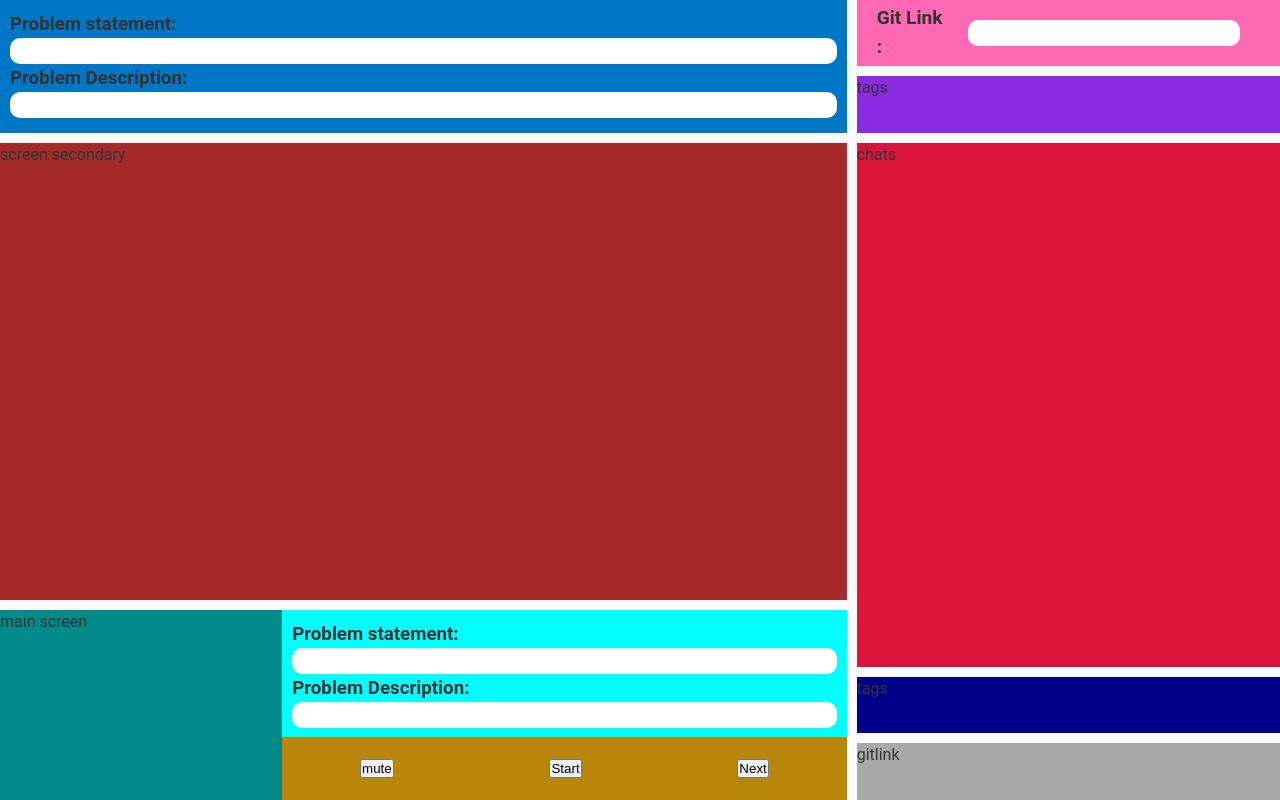
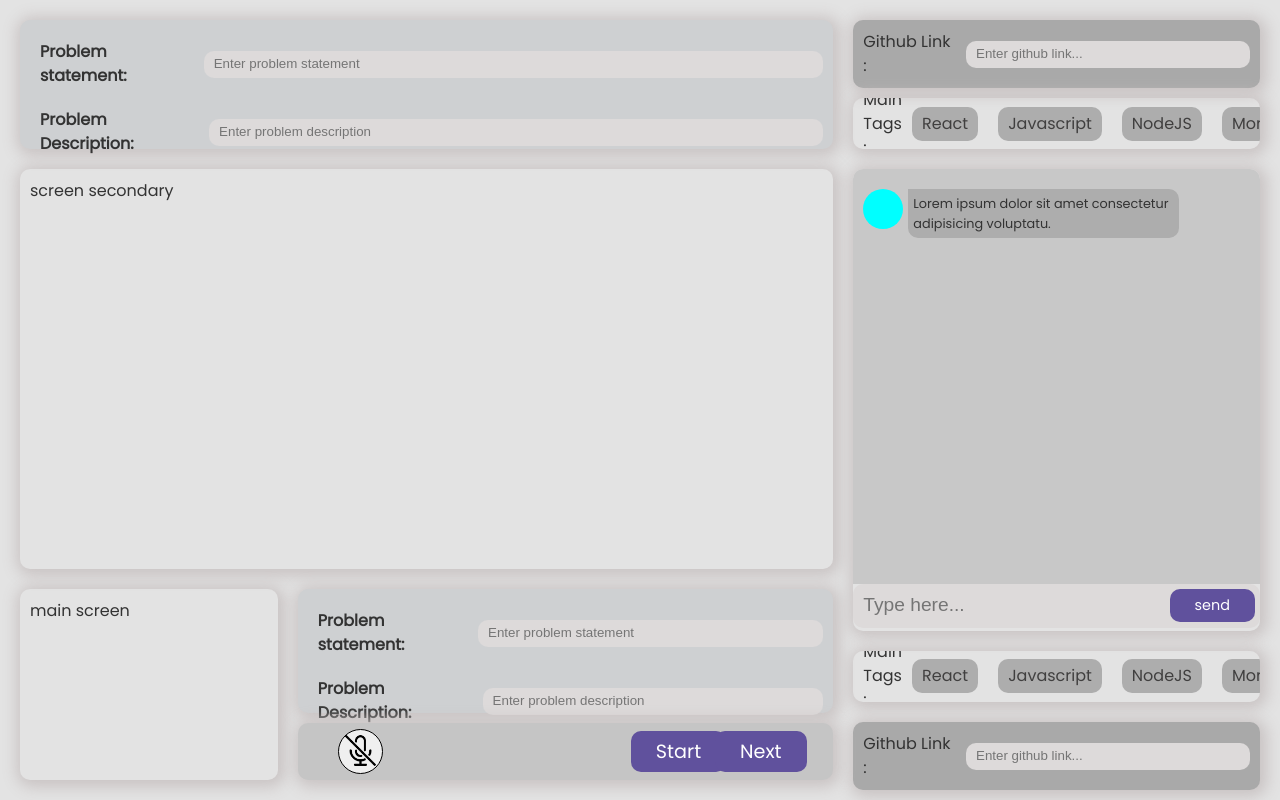
Before and after one commit to iamrahul25/debugMyCode, a React (Create React App) app in the folder client/: page / in a window 1280 px wide. Built offline with nearby package versions, Linux system fonts and the light colour scheme.

Commit message:
04-05-23 screen v-1.1

```diff
--- a/client/src/App.js
+++ b/client/src/App.js
@@ -2,11 +2,7 @@ import "./App.css";
 import Screens from "./pages/Screens";
 
 function App() {
-  return (
-    <div className="App">
-      <Screens />
-    </div>
-  );
+  return <Screens />;
 }
 
 export default App;
--- a/client/src/index.css
+++ b/client/src/index.css
@@ -1,3 +1,4 @@
+@import url("https://fonts.googleapis.com/css2?family=Poppins&display=swap");
 * {
   margin: 0;
   padding: 0;
@@ -5,7 +6,7 @@
 }
 
 body {
-  font-family: "Roboto", sans-serif;
+  font-family: "Poppins", sans-serif;
   font-size: 16px;
   line-height: 1.5;
   color: #333;
--- a/client/src/pages/Screens.jsx
+++ b/client/src/pages/Screens.jsx
@@ -1,49 +1,112 @@
-import React from "react";
+import React, { useState } from "react";
 import "../styles/screen.css";
+import muteBtn from "../img/microphone.png";
 
 const Screens = () => {
+  const [tags, setTags] = useState([
+    "React",
+    "Javascript",
+    "NodeJS",
+    "MongoDB",
+  ]);
   return (
     <div className="screens">
       <div className="prblm-div">
         <div className="prblm">
           <h3>Problem statement:</h3>
-          <input type="text" className="input-style" />
+          <input
+            type="text"
+            className="input-style"
+            placeholder="Enter problem statement"
+          />
         </div>
         <div className="prblm">
           <h3>Problem Description:</h3>
-          <input type="text" className="input-style" />
+          <input
+            type="text"
+            className="input-style"
+            placeholder="Enter problem description"
+          />
         </div>
       </div>
       <div className="git-link-div">
-        <span>Git Link : </span>
-        <input type="text" className="input-style" />
+        <span>Github Link : </span>
+        <input
+          type="text"
+          className="input-style"
+          placeholder="Enter github link..."
+        />
       </div>
 
       <div className="sec-screen-div">
         <div className="sec-screen">screen secondary</div>
       </div>
-      <div className="tags-div">tags</div>
+      <div className="tags-div">
+        <span>Main Tags : </span>
+        {tags.map((tag) => (
+          <span className="tag-name">{tag}</span>
+        ))}
+      </div>
       <div className="lower-div">
         <div className="main-screen-div">main screen</div>
         <div className="prblm-div-main">
-          <div className="prblm">
+          <div className="prblm-main">
             <h3>Problem statement:</h3>
-            <input type="text" className="input-style" />
+            <input
+              type="text"
+              className="input-style"
+              placeholder="Enter problem statement"
+            />
           </div>
-          <div className="prblm">
+          <div className="prblm-main">
             <h3>Problem Description:</h3>
-            <input type="text" className="input-style" />
+            <input
+              type="text"
+              className="input-style"
+              placeholder="Enter problem description"
+            />
           </div>
         </div>
         <div className="btns-div">
-          <button>mute</button>
-          <button>Start</button>
-          <button>Next</button>
+          <button>
+            <img src={muteBtn} />
+          </button>
+          <button className="btn">Start</button>
+          <button className="btn">Next</button>
         </div>
       </div>
-      <div className="chat-section-div">chats</div>
-      <div className="main-tags-div">tags</div>
-      <div className="main-git-div">gitlink</div>
+      <div className="chat-section-div">
+        <div className="chat-section">
+          <div className="chat-msg">
+            <span className="chat-name"></span>
+            <p className="chat-text">
+              Lorem ipsum dolor sit amet consectetur adipisicing voluptatu.
+            </p>
+          </div>
+        </div>
+        <div className="chat-input">
+          <input
+            type="text"
+            placeholder="Type here..."
+            className="input-style "
+          ></input>
+          <button className="btn">send</button>
+        </div>
+      </div>
+      <div className="tags-div main-tags-div">
+        <span>Main Tags : </span>
+        {tags.map((tag) => (
+          <span className="tag-name">{tag}</span>
+        ))}
+      </div>
+      <div className="git-link-div main-git-div ">
+        <span>Github Link : </span>
+        <input
+          type="text"
+          className="input-style"
+          placeholder="Enter github link..."
+        />
+      </div>
     </div>
   );
 };
--- a/client/src/styles/screen.css
+++ b/client/src/styles/screen.css
@@ -1,19 +1,20 @@
 :root {
-  --primary-color: #0076c6;
+  --primary-color: #60519d;
   --brdr-rad: 10px;
+  --shadow-color: #c9c3c3;
 }
 
 .screens {
   width: 100%;
   height: 100vh;
   margin: 0;
-  padding: 0;
+  padding: 10px;
   box-sizing: border-box;
-  font-family: "Roboto", sans-serif;
+  font-family: "Poppins", sans-serif;
   font-size: 16px;
   line-height: 1.5;
   color: #333;
-  background: #fbfbfb;
+  background: #e3e3e3;
   display: grid;
   grid-template-rows: repeat(12, 1fr);
   grid-template-columns: 2fr 1fr;
@@ -23,41 +24,48 @@
 .prblm-div {
   display: flex;
   flex-direction: column;
-  background-color: #0076c6;
+  background-color: #ced0d2;
   grid-row: 1/3;
   padding: 10px;
-  /* box-shadow: 2px 2px 10px 10px rgb(203, 203, 203); */
+  box-shadow: 2px 2px 15px 5px var(--shadow-color);
+  margin: 10px 10px 0 10px;
+  border-radius: var(--brdr-rad);
 }
 .prblm {
   display: flex;
-  flex-direction: column;
+  /* flex-direction: column; */
   width: 100%;
+  align-items: center;
   justify-content: flex-start;
-  align-items: flex-start;
-  /* padding: 10px; */
 }
-/* .prblm input {
-  border: none;
-  outline: none;
-  border-radius: var(--brdr-rad);
 
-  width: 100%;
-  background-color: white;
-  padding: 10px 10px;
-  border-bottom: 1px solid transparent;
-} */
+.prblm h3 {
+  font-size: 1em;
+  margin: 10px;
+}
+.prblm input {
+  width: 80%;
+}
 
 .prblm input:focus {
-  border-bottom: 1px solid var(--primary-color);
-  box-shadow: 1px 1px 1px 1px #dfdfdf;
+  border-bottom: 2px solid var(--primary-color);
+  /* box-shadow: 1px 1px 1px 1px #dfdfdf; */
 }
 .sec-screen-div {
-  background-color: brown;
+  /* background-color: brown; */
   grid-row: 3/10;
+  border-radius: var(--brdr-rad);
+  /* border: 1px solid grey; */
+  padding: 10px;
+  margin: 10px;
+  box-shadow: 2px 2px 15px 5px var(--shadow-color);
+}
+
+.tags-div {
 }
 
 .lower-div {
-  background-color: goldenrod;
+  /* background-color: goldenrod; */
   grid-row: 10/13;
   display: grid;
   grid-template-columns: 1fr 2fr;
@@ -65,47 +73,212 @@
 }
 
 .main-screen-div {
-  background-color: darkcyan;
+  /* background-color: darkcyan; */
   grid-row: 1/7;
+  border-radius: var(--brdr-rad);
+  /* border: 1px solid black; */
+  margin: 10px;
+  margin-top: 0;
+  padding: 10px;
+
+  box-shadow: 2px 2px 15px 5px var(--shadow-color);
 }
 .prblm-div-main {
   grid-row: 1/5;
-  background-color: aqua;
+  background-color: #ced0d2;
+  /* background-color: aqua; */
   padding: 10px;
+  margin: 10px;
+  margin-top: 0;
+  border-radius: var(--brdr-rad);
+  box-shadow: 2px 2px 15px 5px var(--shadow-color);
+  display: flex;
+  align-items: center;
+  flex-direction: column;
+}
+
+.prblm-main {
+  display: flex;
+  /* flex-direction: column; */
+  width: 100%;
+  align-items: center;
+  justify-content: flex-start;
+  margin: 10px 0;
+}
+.prblm-main h3 {
+  font-size: 1em;
+  margin: 0 10px;
+}
+
+.prblm-main input {
+  width: 70%;
+}
+.prblm-main input:focus {
+  border-bottom: 2px solid var(--primary-color);
+  /* box-shadow: 1px 1px 1px 1px #dfdfdf; */
 }
 
 .btns-div {
   grid-row: 5/7;
-  background-color: darkgoldenrod;
+  background-color: rgb(197, 197, 197);
   display: flex;
   justify-content: space-around;
   align-items: center;
+  position: relative;
+  border-radius: var(--brdr-rad);
+  box-shadow: 2px 2px 15px 5px var(--shadow-color);
+  margin: 0 10px;
+  margin-bottom: 10px;
+}
+.btns-div img {
+  background: transparent;
+  width: 35px;
+  height: 35px;
+}
+
+.btns-div button:nth-child(1) {
+  width: 45px;
+  height: 45px;
+  position: absolute;
+  border-radius: 50%;
+  left: 40px;
+  border: 1px solid black;
+}
+.btns-div button:nth-child(2) {
+  position: absolute;
+  right: 20%;
+}
+.btns-div button:nth-child(3) {
+  position: absolute;
+  right: 5%;
+}
+
+.btn {
+  padding: 6px 25px;
+  font-size: 1.2em;
+  border-radius: var(--brdr-rad);
+  background-color: var(--primary-color);
+  border: none;
+  color: white;
+  font-family: "Poppins", sans-serif;
 }
 
 .git-link-div {
-  background-color: hotpink;
+  background-color: darkgrey;
   display: flex;
+  /* flex-direction: column; */
   align-items: center;
   justify-content: flex-start;
-  padding: 0 20px;
+  padding: 10px;
+  margin: 10px 0;
+  margin-bottom: 0;
+  margin-right: 10px;
+  border-radius: var(--brdr-rad);
+  box-shadow: 2px 2px 15px 5px var(--shadow-color);
 }
 .git-link-div span {
-  font-size: 1.2em;
-  font-weight: bolder;
+  font-size: 1em;
+  margin-right: 10px;
 }
 
 .git-link-div input {
   width: 75%;
-  margin: 20px;
 }
 
 .tags-div {
-  background-color: blueviolet;
+  /* background-color: blueviolet; */
+  display: flex;
+  align-items: center;
+  overflow-x: auto;
+  border-radius: var(--brdr-rad);
+  box-shadow: 2px 2px 15px 5px var(--shadow-color);
+  margin-right: 10px;
+  padding: 0 10px;
+}
+.tag-name {
+  width: fit-content;
+  height: fit-content;
+  background-color: rgb(173, 173, 173);
+  color: #403f3f;
+  padding: 5px 10px;
+  margin: 0 10px;
+  border-radius: var(--brdr-rad);
+  font-weight: 200;
+  font-size: 1em;
 }
 
 .chat-section-div {
-  background-color: crimson;
+  /* background-color: crimson; */
   grid-row: 3/11;
+  display: flex;
+  flex-direction: column;
+  margin: 10px 0;
+  margin-right: 10px;
+  border-radius: var(--brdr-rad);
+  box-shadow: 2px 2px 15px 5px var(--shadow-color);
+}
+
+.chat-section {
+  border-radius: var(--brdr-rad) var(--brdr-rad) 0 0;
+
+  width: 100%;
+  height: 90%;
+  background-color: rgb(200, 200, 200);
+}
+.chat-input {
+  display: flex;
+  width: 100%;
+  position: relative;
+}
+.chat-input input {
+  width: 100%;
+  font-size: 1.2em;
+  padding: 10px;
+  background-color: #dddada;
+}
+.chat-input button {
+  position: absolute;
+  right: 5px;
+  top: 10%;
+  font-size: 0.9em;
+}
+.chat-msg {
+  display: flex;
+  align-items: center;
+  justify-content: flex-start;
+  margin: 10px;
+  padding: 10px;
+  border-radius: var(--brdr-rad);
+  width: fit-content;
+  max-width: 80%;
+  position: relative;
+}
+.chat-name {
+  width: 40px;
+  height: 40px;
+  border-radius: 50%;
+  background-color: aqua;
+  position: absolute;
+  top: 10px;
+  left: 0;
+}
+.chat-text {
+  background-color: rgb(173, 173, 173);
+  margin-left: 35px;
+  font-size: 0.8em;
+  padding: 5px;
+  border-radius: 0 var(--brdr-rad) var(--brdr-rad) var(--brdr-rad);
+}
+.main-tags-div {
+  display: flex;
+  align-items: center;
+}
+.main-git-div {
+  background-color: darkgrey;
+  padding: 10px;
+  margin-right: 10px;
+  border-radius: var(--brdr-rad);
+  box-shadow: 2px 2px 15px 5px var(--shadow-color);
 }
 
 /* -------------------------- */
@@ -116,14 +289,11 @@
   border-radius: var(--brdr-rad);
 
   width: 100%;
-  background-color: white;
+  background-color: #dddada;
   padding: 5px 10px;
-  border-bottom: 1px solid transparent;
+  border-bottom: 2px solid transparent;
 }
 
-.main-tags-div {
-  background-color: darkblue;
+button {
+  cursor: pointer;
 }
-.main-git-div {
-  background-color: darkgrey;
-}
```
Also changed, not shown: client/src/components/ChatSection.jsx (added, +7 -0 lines), client/src/components/Problems.jsx (added, +7 -0 lines), client/src/img/microphone.png (added).
